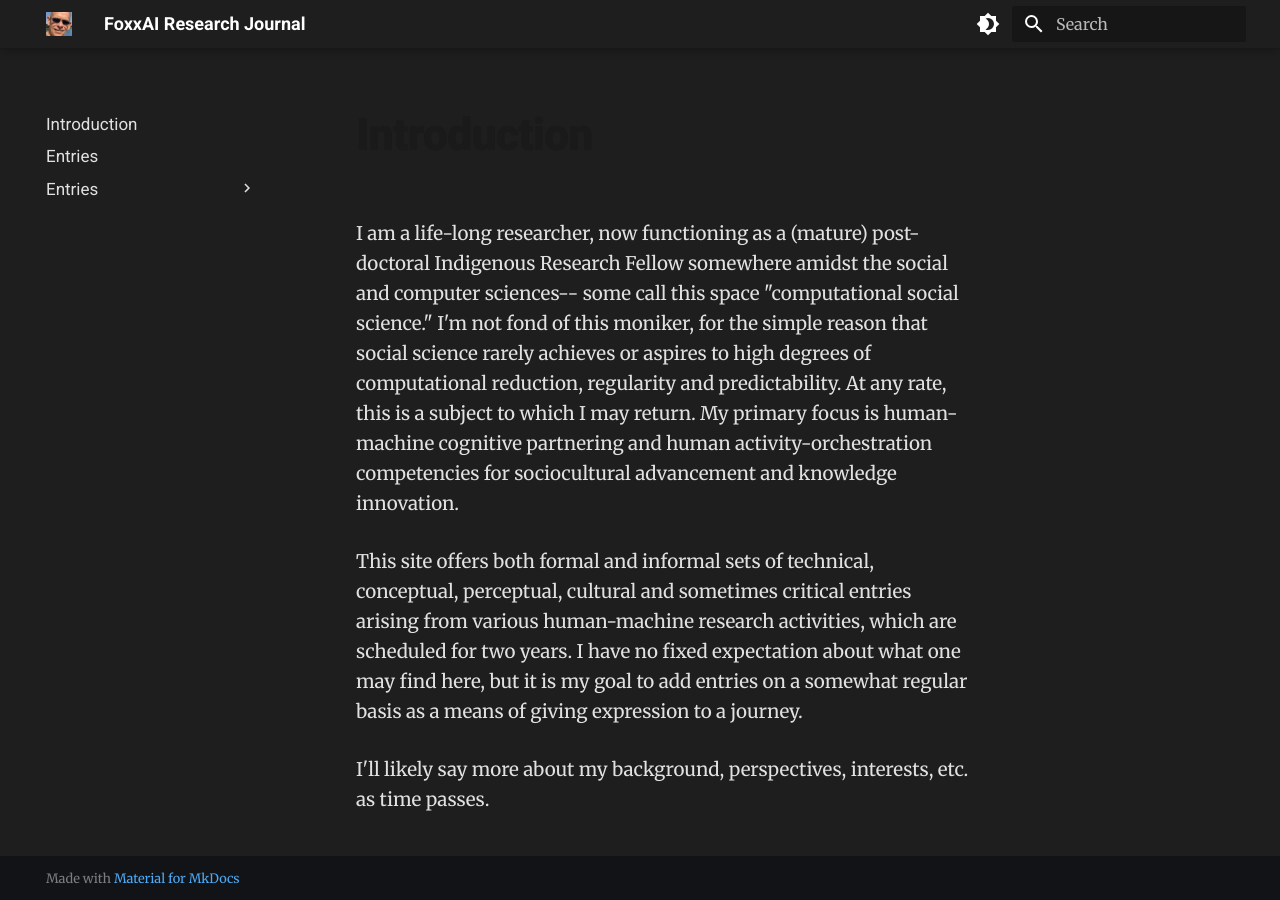
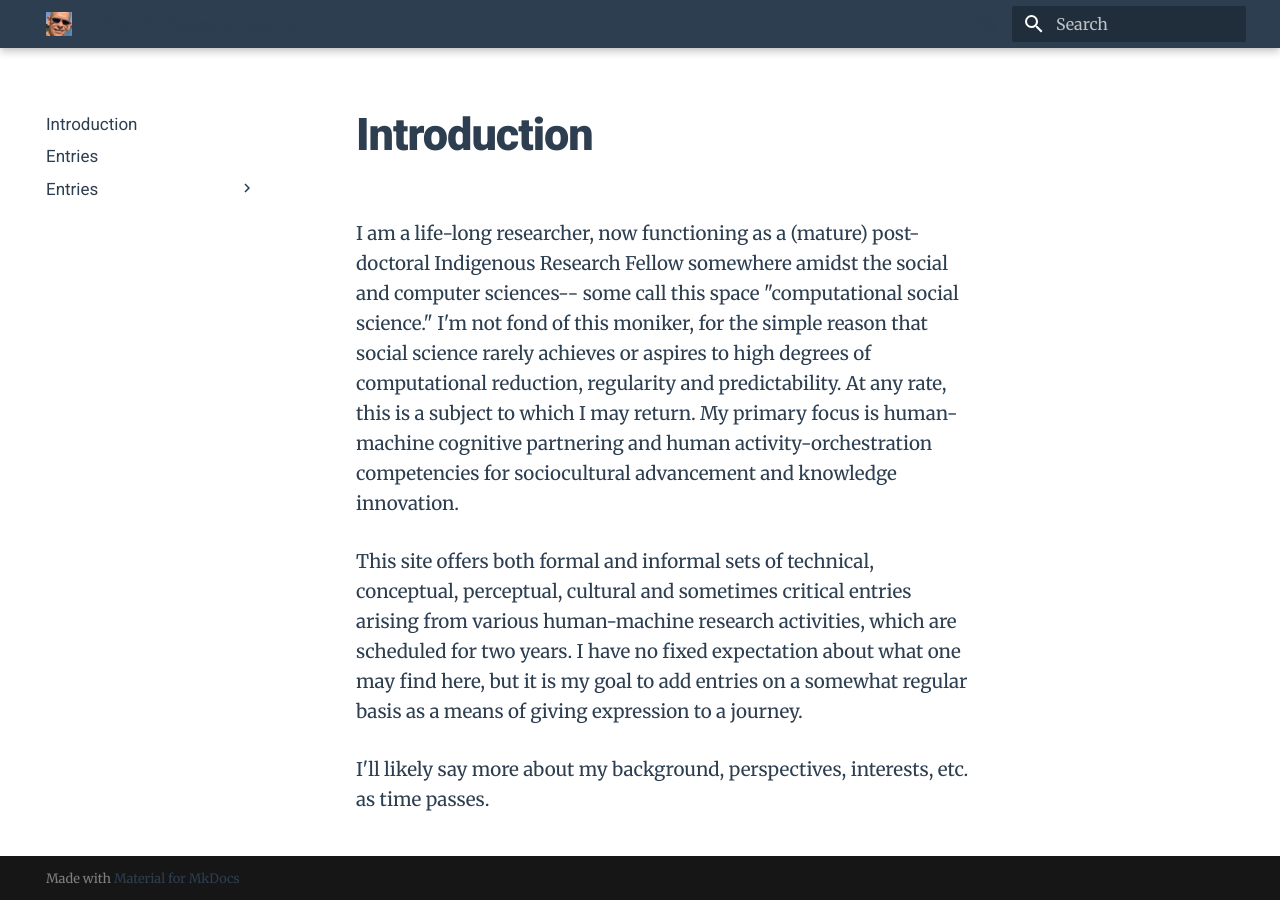
Before and after one commit to Foxxai/foxxai.xyz, an MkDocs documentation site: the page built from docs/index.md, in a window 1280 px wide. Built offline with MkDocs 1.6.1 and Material for MkDocs 9.7.7, drawn with Linux system fonts in a browser that asks for light colours.

Commit message:
Complete rebuild of color scheme system for proper dark/light mode functionality

```diff
--- a/docs/stylesheets/extra.css
+++ b/docs/stylesheets/extra.css
@@ -71,52 +71,69 @@
 }
 
 /* Custom header styling with gradient */
-/* Light mode styles */
+/* Base styles */
+:root {
+    --md-text-font: "Merriweather", Georgia, serif;
+    --md-code-font: "SFMono-Regular", Consolas, Monaco, monospace;
+}
+
+/* Light mode */
 [data-md-color-scheme="default"] {
     --md-primary-fg-color: #2c3e50;
-    --md-primary-bg-color: #ffffff;
-    --md-text-color: #2c3e50;
+    --md-default-fg-color: #2c3e50;
+    --md-default-fg-color--light: #2c3e50;
+    --md-default-bg-color: #ffffff;
+    --md-typeset-color: #2c3e50;
 }
 
-/* Dark mode styles */
+/* Dark mode */
 [data-md-color-scheme="slate"] {
-    --md-primary-fg-color: #1e1e1e;
-    --md-primary-bg-color: #ffffff;
-    --md-default-bg-color: #1e1e1e;
-    --md-typeset-color: #ffffff !important;
-    --md-text-color: #ffffff !important;
-    --md-default-fg-color: #ffffff !important;
-    --md-default-fg-color--light: #ffffff !important;
-    --md-default-fg-color--lighter: rgba(255, 255, 255, 0.7) !important;
-    --md-default-fg-color--lightest: rgba(255, 255, 255, 0.3) !important;
-    --md-accent-fg-color: #4dabf7;
+    --md-primary-fg-color: #2b2b2b;
+    --md-default-fg-color: #ffffff;
+    --md-default-fg-color--light: #ffffff;
+    --md-default-bg-color: #2b2b2b;
+    --md-typeset-color: #ffffff;
 }
 
-/* Header styles for both modes */
+/* Ensure header is visible in both modes */
 .md-header {
+    color: var(--md-default-fg-color--light) !important;
     background-color: var(--md-primary-fg-color) !important;
 }
 
-/* Dark mode header text */
-[data-md-color-scheme="slate"] .md-header {
-    color: #ffffff !important;
+/* Header elements visibility */
+.md-header__button {
+    color: var(--md-default-fg-color--light) !important;
 }
 
-/* Dark mode toggle button */
-[data-md-color-scheme="slate"] .md-header__button {
-    color: #ffffff !important;
+.md-header__title {
+    color: var(--md-default-fg-color--light) !important;
 }
 
-/* Dark mode navigation text */
-[data-md-color-scheme="slate"] .md-nav__link,
-[data-md-color-scheme="slate"] .md-nav__title,
-[data-md-color-scheme="slate"] .md-typeset {
-    color: #ffffff !important;
+/* Navigation visibility */
+.md-nav__link {
+    color: var(--md-default-fg-color) !important;
 }
 
-/* Dark mode link colors */
-[data-md-color-scheme="slate"] .md-typeset a {
-    color: #4dabf7 !important;
+.md-nav__title {
+    color: var(--md-default-fg-color) !important;
+}
+
+/* Content visibility */
+.md-typeset {
+    color: var(--md-typeset-color) !important;
+}
+
+.md-typeset h1,
+.md-typeset h2,
+.md-typeset h3,
+.md-typeset h4 {
+    color: var(--md-default-fg-color) !important;
+}
+
+/* Link colors */
+.md-typeset a {
+    color: var(--md-primary-fg-color) !important;
 }
 
 /* Ensure dark mode text visibility */
--- a/mkdocs.yml
+++ b/mkdocs.yml
@@ -9,17 +9,20 @@
     text: false
     code: false
   palette:
-    # Palette toggle for dark mode
-    - scheme: slate
+    - media: "(prefers-color-scheme: light)"
+      scheme: default
+      primary: indigo
+      accent: indigo
       toggle:
-        icon: material/brightness-4
+        icon: material/weather-night
+        name: Switch to dark mode
+    - media: "(prefers-color-scheme: dark)"
+      scheme: slate
+      primary: blue
+      accent: blue
+      toggle:
+        icon: material/weather-sunny
         name: Switch to light mode
-
-    # Palette toggle for light mode
-    - scheme: default
-      toggle:
-        icon: material/brightness-7
-        name: Switch to dark mode
 
   features:
     - navigation.prune
```
